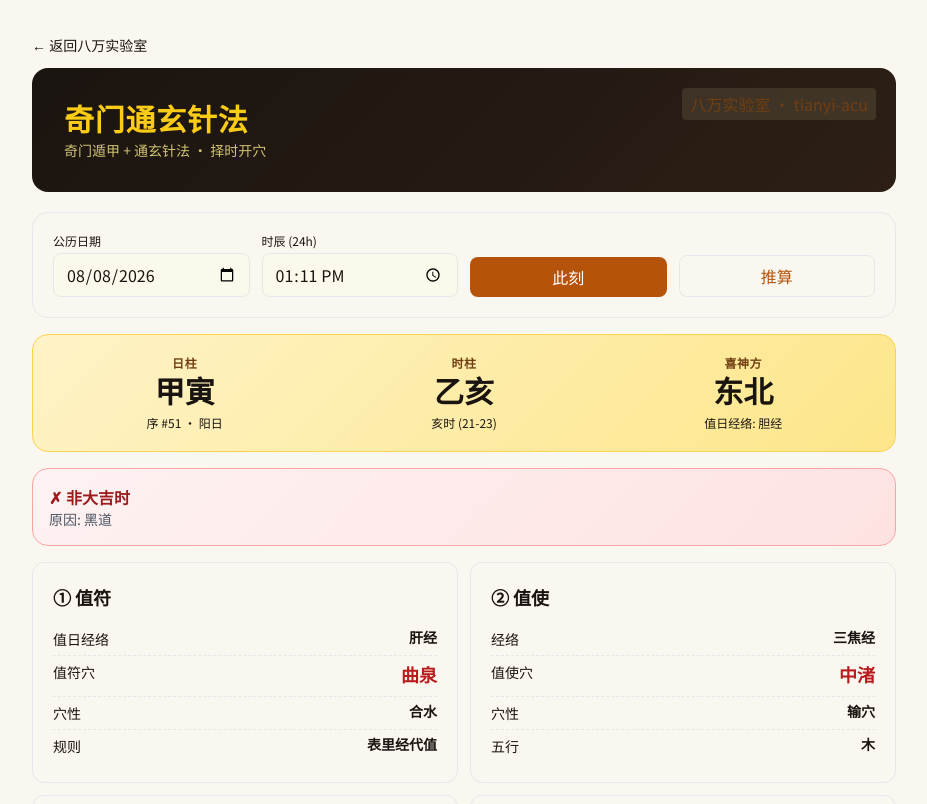
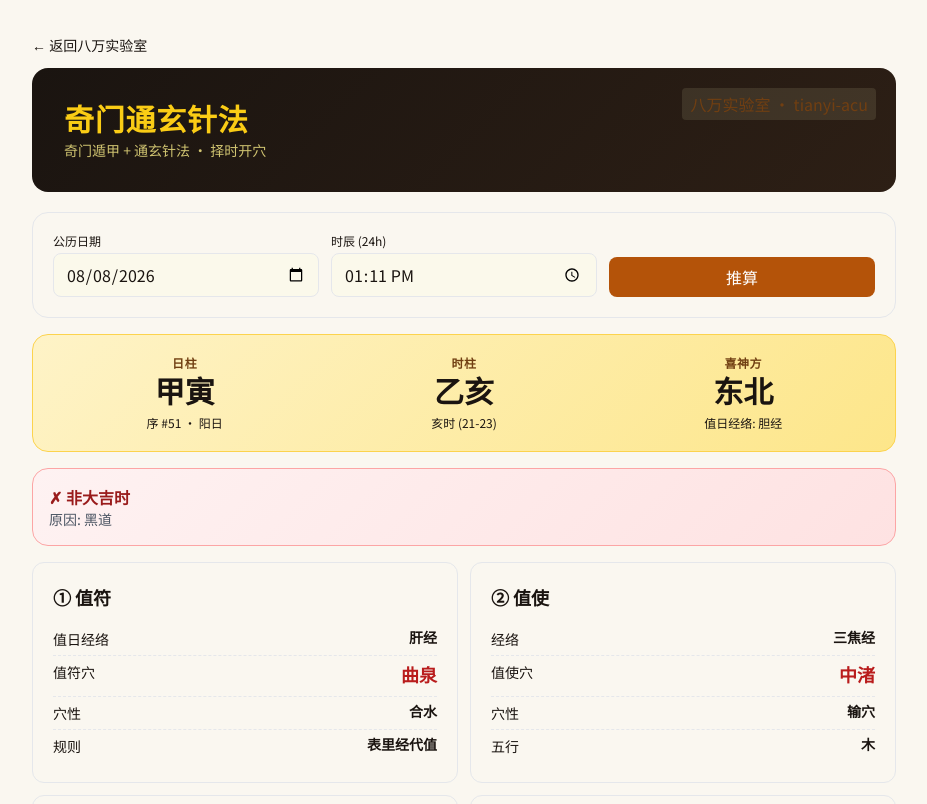
Before and after one commit to ckcai131/tianyi-acu, a Next.js app: page / in a window 1280 px wide. Shown: the top 804 px of the page, without its empty margins (176-1103 px from the left). Built offline with nearby package versions, Linux system fonts and the light colour scheme.

Commit message:
ui: 移除'此刻'按钮, 默认显示当前时间
- 删除 handleNow 函数
- 删除'此刻'按钮 DOM
- 网格 sm:grid-cols-4 → sm:grid-cols-3
- '推算'按钮改成 bg-gold 主色突出

页面进入时 useEffect 自动填入当前日期/时间 (无需用户点击)

```diff
--- a/src/app/page.tsx
+++ b/src/app/page.tsx
@@ -32,18 +32,6 @@ export default function HomePage() {
     setResult(calculateAll(yyyy, mm, dd, hh, mi || 0))
   }
 
-  const handleNow = () => {
-    const d = new Date()
-    const yyyy = d.getFullYear()
-    const mm = String(d.getMonth() + 1).padStart(2, '0')
-    const dd = String(d.getDate()).padStart(2, '0')
-    const hh = String(d.getHours()).padStart(2, '0')
-    const mi = String(d.getMinutes()).padStart(2, '0')
-    setDate(`${yyyy}-${mm}-${dd}`)
-    setTime(`${hh}:${mi}`)
-    setResult(calculateNow())
-  }
-
   if (!mounted || !result) {
     return (
       <div className="flex items-center justify-center min-h-[60vh]">
@@ -70,7 +58,7 @@ export default function HomePage() {
       </header>
 
       {/* 输入区 */}
-      <div className="bg-card border border-line rounded-2xl p-5 mb-4 grid grid-cols-1 sm:grid-cols-4 gap-3 items-end">
+      <div className="bg-card border border-line rounded-2xl p-5 mb-4 grid grid-cols-1 sm:grid-cols-3 gap-3 items-end">
         <div className="flex flex-col">
           <label className="text-xs text-muted mb-1">公历日期</label>
           <input type="date" value={date} onChange={(e) => setDate(e.target.value)}
@@ -81,10 +69,8 @@ export default function HomePage() {
           <input type="time" value={time} onChange={(e) => setTime(e.target.value)}
                  className="px-3 py-2 border border-line rounded-lg bg-yellow-50/50" />
         </div>
-        <button onClick={handleNow}
-                className="px-4 py-2 bg-gold text-white rounded-lg hover:opacity-90">此刻</button>
         <button onClick={handleCalc}
-                className="px-4 py-2 border border-line text-gold rounded-lg hover:bg-yellow-50">推算</button>
+                className="px-4 py-2 bg-gold text-white rounded-lg hover:opacity-90">推算</button>
       </div>
 
       {/* 干支 Banner */}
```
